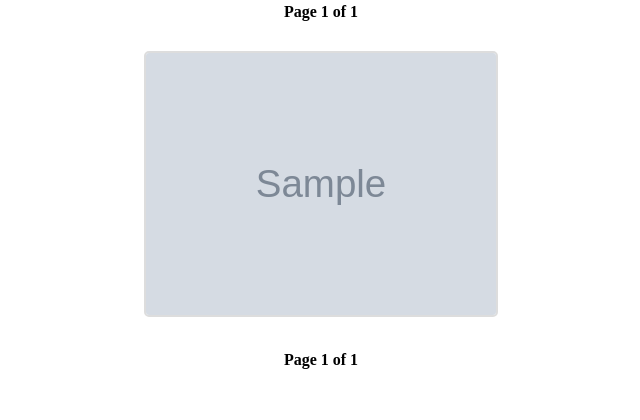
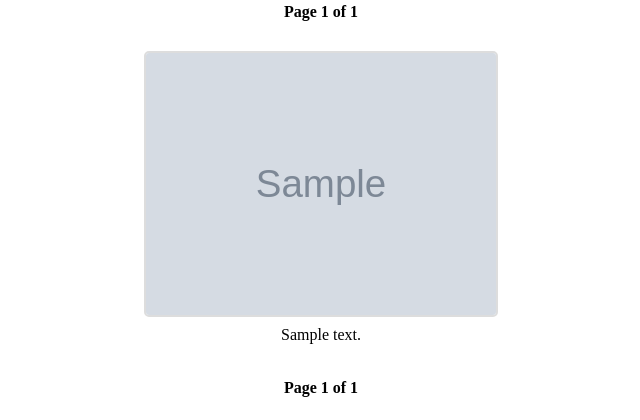
Before and after one commit to neravaren/rev-birdy-camera, a Flask app: template gallery/templates/gallery.html in a window 1280 px wide. Shown: the part 380-800 px from the top of the page, without its empty margins (319-959 px from the left). Run offline with Flask 3, Linux system fonts and the light colour scheme; the template is opened without the code that fills it: most values are stand-ins (such as "Sample title", 1, 10 or a date in 2020); grey boxes marked "Sample" are stand-in pictures; some libraries are stand-ins or nearby versions.

Commit message:
Gallery rework

```diff
--- a/gallery/gallery.py
+++ b/gallery/gallery.py
@@ -1,6 +1,8 @@
 from flask import Flask, render_template, send_from_directory, request
 import os
 from dotenv import load_dotenv
+from datetime import datetime
+
 load_dotenv()
 
 app = Flask(__name__)
@@ -76,6 +78,17 @@ def get_images_from_directory(directory):
             for root, _, files in os.walk(directory)
             for file in files if file.endswith('.jpg')]
 
+def get_notes(image_path):
+    # Parse the image path to extract the date and time
+    path_parts = image_path.split('/')
+    if len(path_parts) == 4:  # Expecting <year>/<month>/<day>/<time>.jpg
+        time_str = path_parts[-1].replace('.jpg', '')
+        date_str = f"{path_parts[0]}-{path_parts[1]}-{path_parts[2]} {time_str}"
+        # Convert to datetime object
+        dt = datetime.strptime(date_str, "%Y-%m-%d %H%M%S")
+        return dt.strftime("%Y-%m-%d %H:%M:%S")
+    return "No date available"
+
 @app.route('/')
 def gallery():
     year = request.args.get('year')
@@ -91,9 +104,11 @@ def gallery():
     start_idx = (page - 1) * IMAGES_PER_PAGE
     end_idx = start_idx + IMAGES_PER_PAGE
     paginated_images = images[start_idx:end_idx]
+    images_w_notes = [(x, get_notes(x)) for x in paginated_images]
 
     return render_template('gallery.html',
                          images=paginated_images,
+                         images_w_notes=images_w_notes,
                          years=years,
                          months=months,
                          days=days,
--- a/gallery/templates/gallery.html
+++ b/gallery/templates/gallery.html
@@ -30,10 +30,16 @@
             flex-wrap: wrap;
             justify-content: center; /* Center align the gallery items */
         }
+        .gallery-item {
+            text-align: center; /* Center align the image and info */
+            margin: 10px; /* Add some space between images */
+        }
         .gallery img {
-            margin: 10px; /* Add some space between images */
             border: 2px solid #ddd; /* Optional: Add a border around images */
             border-radius: 5px; /* Optional: Round the corners of the images */
+        }
+        .image-info {
+            margin: 5px 0; /* Add some space above and below the text */
         }
         .navigation {
             text-align: center;
@@ -93,10 +99,13 @@
     </div>
 
     <div class="gallery">
-        {% for image in images %}
-            <a data-fslightbox="gallery" href="{{url_for('serve_image_cat' if cat else 'serve_image', filename=image)}}">
-              <img src="{{ url_for('serve_image_cat' if cat else 'serve_image', filename=image) }}" alt="{{ image }}" width="350">
-            </a>
+        {% for image, note in images_w_notes %}
+            <div class="gallery-item">
+                <a data-fslightbox="gallery" href="{{url_for('serve_image_cat' if cat else 'serve_image', filename=image)}}">
+                  <img src="{{ url_for('serve_image_cat' if cat else 'serve_image', filename=image) }}" alt="{{ image }}" width="350">
+                </a>
+                <div class="image-info">{{ note }}</div> <!-- Display the image filename as date and time -->
+            </div>
         {% endfor %}
     </div>
 
```
